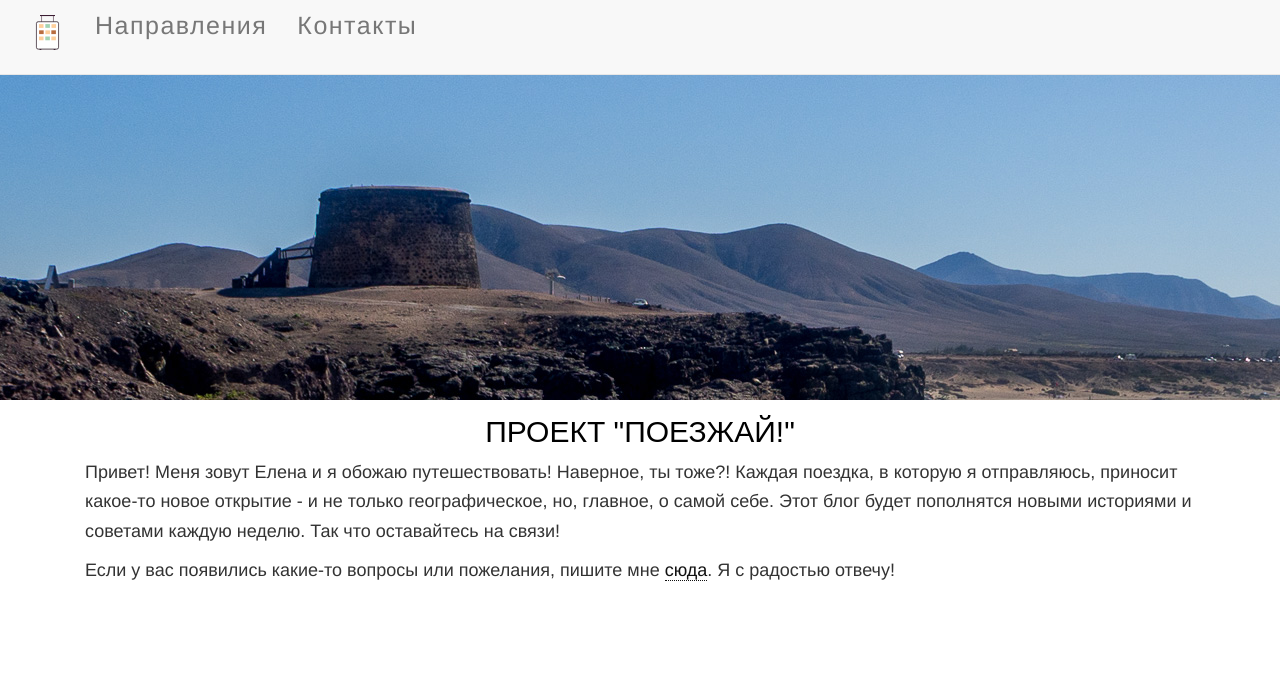
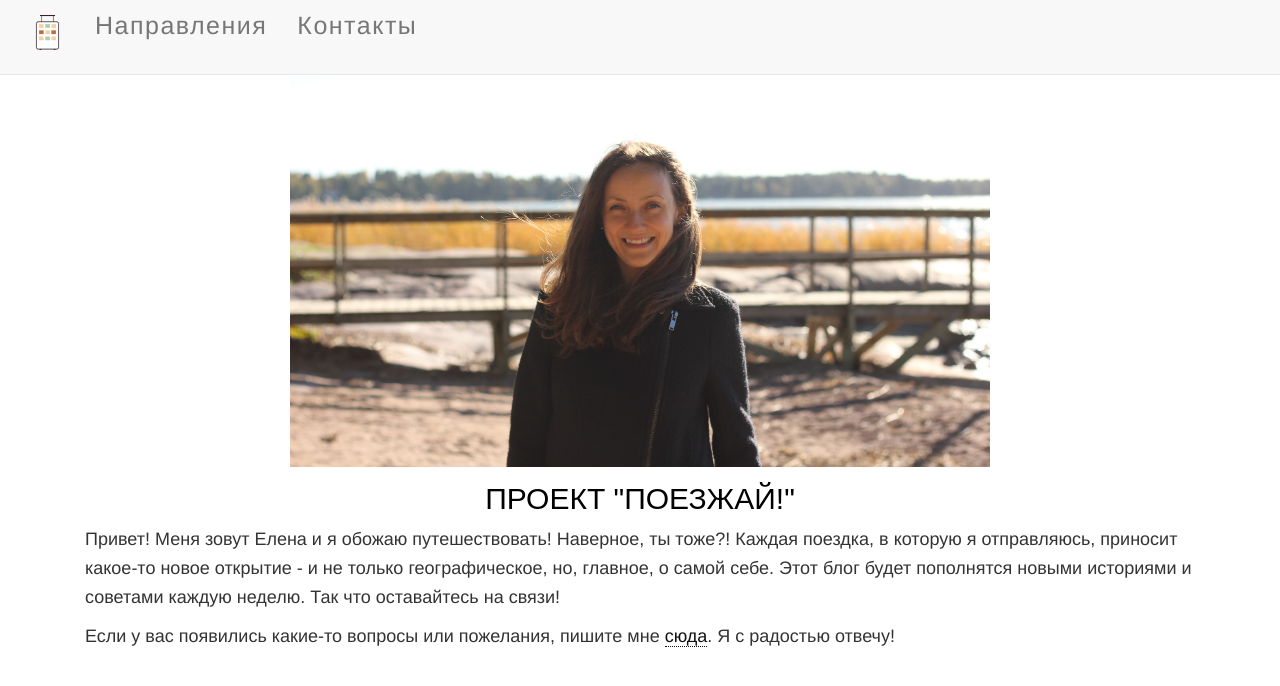
Before and after one commit to elenaoat/poezdka, a Django app: page /about/ in a window 1280 px wide. Shown: the top 686 px of the page. Run offline with Django 3.2, Linux system fonts and the light colour scheme; some libraries are stand-ins or nearby versions.

Commit message:
add image to about page

```diff
--- a/trips/templates/trips/about.html
+++ b/trips/templates/trips/about.html
@@ -6,10 +6,10 @@
 {% endblock title %}
 
 {% block body %}
-	<div class="post-header" style="background: url('{% static "trips/images/sea.jpg" %}');">
 
-	</div>
 	<div class="container">
+		<img class="img-responsive center-block" width="700" height="700" src="{% static 'trips/images/elenaoat.jpg' %}" />
+
 		<h2 class="post-title">Проект "Поезжай!"</h2>
 		<div class="col-md-12">
 		<p>Привет! Меня зовут Елена и я обожаю путешествовать! Наверное, ты тоже?! Каждая поездка, в которую я отправляюсь, приносит какое-то новое открытие - и не только географическое, но, главное, о самой себе. Этот блог будет пополнятся новыми историями и советами каждую неделю. Так что оставайтесь на связи!</p>
```
Also changed, not shown: trips/static/trips/images/elenaoat.jpg (added), 4 other files.
